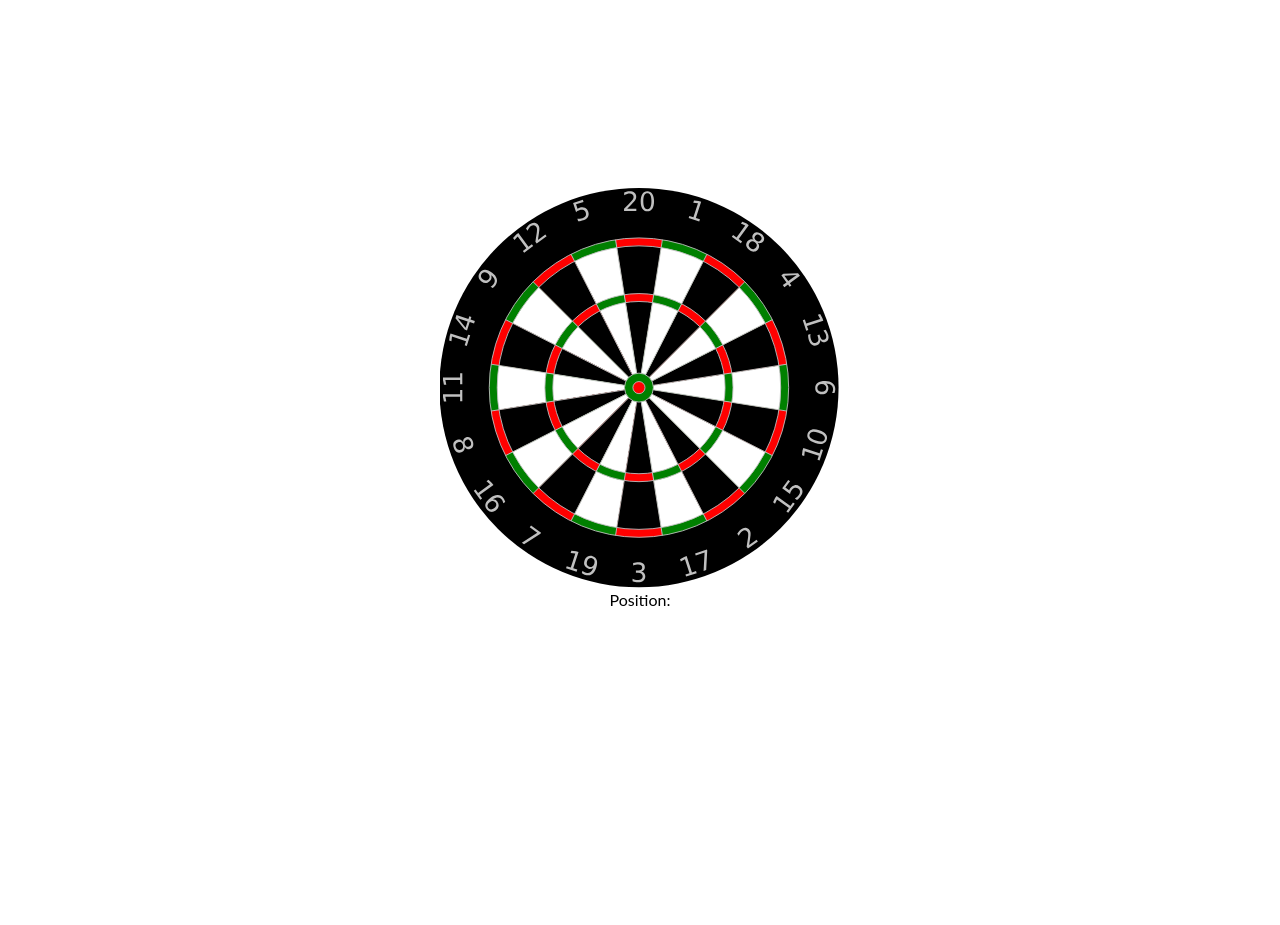
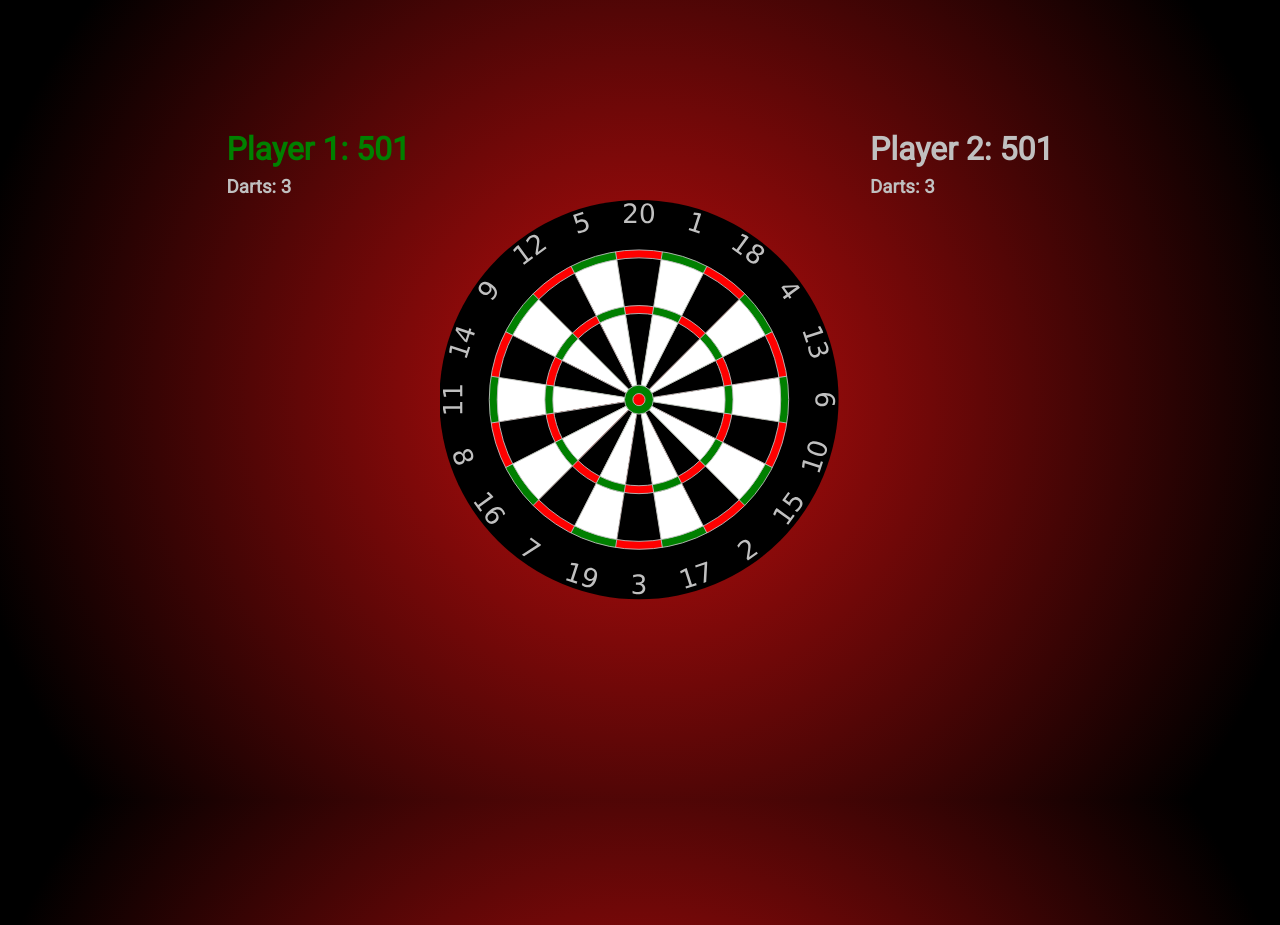
Before and after one commit to colinswan/dart-board-scores, a React (Vite) app: page / in a window 1280 px wide. Before the commit the page ends 800 px from the top, so only its background shows below. Built offline with nearby package versions, Linux system fonts and the light colour scheme.

Commit message:
started logic for player scores and refactored some code.

```diff
--- a/src/components/Dartboard.css
+++ b/src/components/Dartboard.css
@@ -1,8 +1,43 @@
 /* App.css */
+.scoreboard-container {
+  display: flex;
+
+  justify-content: center;
+  align-items: center;
+  height: 100vh;
+}
+
 .dartboard-container {
   display: flex;
   flex-direction: column;
   justify-content: center;
   align-items: center;
-  height: 100vh;
+  padding: 30px;
 }
+
+.play-1-scores {
+  height: 100%;
+  margin-top: 250px;
+}
+.play-1-scores h1 {
+  color: #c0c0c0;
+}
+.play-1-scores h3 {
+  color: #c0c0c0;
+}
+
+.play-2-scores {
+  height: 100%;
+  margin-top: 250px;
+}
+
+.play-2-scores h1 {
+  color: #c0c0c0;
+}
+.play-2-scores h3 {
+  color: #c0c0c0;
+}
+
+.active-player h1 {
+  color: #008000;
+}
--- a/src/components/Dartboard.jsx
+++ b/src/components/Dartboard.jsx
@@ -3,7 +3,6 @@ import dartboardSvg from "../assets/dartboard.svg";
 
 import "./Dartboard.css";
 
-const Dartboard = () => {
 const BULLSEYE_INNER = 0.0127;
 const BULLSEYE_OUTER = 0.0318;
 const TREBLE_INNER = 0.213;
@@ -11,22 +10,30 @@ const Dartboard = () => {
 const DOUBLE_INNER = 0.355;
 const DOUBLE_OUTER = 0.391;
 
-  const [position, setPosition] = useState(null);
-  const dartboardRef = useRef(null);
+const segmentToScore = {
+  1: 13,
+  2: 4,
+  3: 18,
+  4: 1,
+  5: 20,
+  6: 5,
+  7: 12,
+  8: 9,
+  9: 14,
+  10: 11,
+  11: 8,
+  12: 16,
+  13: 7,
+  14: 19,
+  15: 3,
+  16: 17,
+  17: 2,
+  18: 15,
+  19: 10,
+  20: 6,
+};
 
-  const handleClick = (e) => {
-    const rect = dartboardRef.current.getBoundingClientRect();
-    const centerX = rect.left + rect.width / 2;
-    const centerY = rect.top + rect.height / 2;
-
-    const x = e.clientX - centerX;
-    const y = centerY - e.clientY;
-
-    const angle = (Math.atan2(y, x) * 180) / Math.PI;
-    const distance = Math.sqrt(x * x + y * y);
-    const normalizedAngle = ((angle + 360) % 360) - 9;
-    const segment = Math.ceil(normalizedAngle / 18);
-
+const getPositionValue = (distance, segment, rect) => {
   let positionValue = 0;
 
   if (distance <= BULLSEYE_INNER * rect.width) {
@@ -34,46 +41,10 @@ const Dartboard = () => {
   } else if (distance <= BULLSEYE_OUTER * rect.width) {
     positionValue = 25;
   } else {
-      if (segment === 5) {
-        positionValue = 20;
-      } else if (segment === 4) {
-        positionValue = 1;
-      } else if (segment === 3) {
-        positionValue = 18;
-      } else if (segment === 2) {
-        positionValue = 4;
-      } else if (segment === 1) {
-        positionValue = 13;
-      } else if (segment === 20 || segment === -0) {
-        positionValue = 6;
-      } else if (segment === 19 || segment === -1) {
-        positionValue = 10;
-      } else if (segment === 18 || segment === -2) {
-        positionValue = 15;
-      } else if (segment === 17 || segment === -3) {
-        positionValue = 2;
-      } else if (segment === 16 || segment === -4) {
-        positionValue = 17;
-      } else if (segment === 15 || segment === -5) {
-        positionValue = 3;
-      } else if (segment === 14 || segment === -6) {
-        positionValue = 19;
-      } else if (segment === 13 || segment === -7) {
-        positionValue = 7;
-      } else if (segment === 12 || segment === -8) {
-        positionValue = 16;
-      } else if (segment === 11 || segment === -9) {
-        positionValue = 8;
-      } else if (segment === 10 || segment === -10) {
-        positionValue = 11;
-      } else if (segment === 9 || segment === -11) {
-        positionValue = 14;
-      } else if (segment === 8 || segment === -12) {
-        positionValue = 9;
-      } else if (segment === 7 || segment === -13) {
-        positionValue = 12;
-      } else if (segment === 6 || segment === -14) {
-        positionValue = 5;
+    positionValue = segmentToScore[Math.abs(segment)] || 0;
+
+    if (segment < 0) {
+      positionValue -= 1;
     }
 
     if (
@@ -91,10 +62,116 @@ const Dartboard = () => {
     }
   }
 
+  return positionValue;
+};
+
+const handleDartThrow = (
+  positionValue,
+  player,
+  darts,
+  setPlayer,
+  setDarts,
+  player1Score,
+  player2Score,
+  player1scoreHistory,
+  player2scoreHistory,
+  setPlayer1Score,
+  setPlayer2Score,
+  setPlayer1ScoreHistory,
+  setPlayer2ScoreHistory
+) => {
+  setDarts(darts - 1);
+
+  if (darts === 1) {
+    setPlayer(player === 1 ? 2 : 1);
+    setDarts(3);
+  }
+  if (player === 1) {
+    setPlayer1Score(player1Score - positionValue);
+    setPlayer1ScoreHistory([...player1scoreHistory, positionValue]);
+    if (player1Score === 0) {
+      window.alert("Player 1 wins!");
+      setPlayer1Score(501);
+    } else if (player1Score < 0) {
+      window.alert("Bust!");
+      setPlayer1Score(player1scoreHistory.reduce((a, b) => a + b, 0));
+    }
+  } else {
+    setPlayer2Score(player2Score - positionValue);
+    setPlayer2ScoreHistory([...player2scoreHistory, positionValue]);
+    if (player2Score === 0) {
+      window.alert("Player 2 wins!");
+      setPlayer2Score(501);
+    } else if (player2Score < 0) {
+      window.alert("Bust!");
+      setPlayer2Score(player2scoreHistory.reduce((a, b) => a + b, 0));
+    }
+  }
+};
+
+const Dartboard = () => {
+  const [position, setPosition] = useState(null);
+  const dartboardRef = useRef(null);
+  const [score, setScore] = useState(0);
+  const [scoreAlerts, setScoreAlerts] = useState();
+
+  const [player, setPlayer] = useState(1);
+  const [darts, setDarts] = useState(3);
+  const [player1scoreHistory, setPlayer1ScoreHistory] = useState([]);
+  const [player2scoreHistory, setPlayer2ScoreHistory] = useState([]);
+  const [player1Score, setPlayer1Score] = useState(501);
+  const [player2Score, setPlayer2Score] = useState(501);
+
+  const handleClick = (e) => {
+    const rect = dartboardRef.current.getBoundingClientRect();
+    const centerX = rect.left + rect.width / 2;
+    const centerY = rect.top + rect.height / 2;
+    const x = e.clientX - centerX;
+    const y = centerY - e.clientY;
+
+    const angle = (Math.atan2(y, x) * 180) / Math.PI;
+    const distance = Math.sqrt(x * x + y * y);
+    const normalizedAngle = ((angle + 360) % 360) - 9;
+    const segment = Math.ceil(normalizedAngle / 18);
+
+    const positionValue = getPositionValue(distance, segment, rect);
     setPosition(positionValue);
+    setScore(score + positionValue);
+
+    handleDartThrow(
+      positionValue,
+      player,
+      darts,
+      setPlayer,
+      setDarts,
+      player1Score,
+      player2Score,
+      player1scoreHistory,
+      player2scoreHistory,
+      setPlayer1Score,
+      setPlayer2Score,
+      setPlayer1ScoreHistory,
+      setPlayer2ScoreHistory
+    );
+
+    if (positionValue === 50) {
+      setScoreAlerts("BULLS EYE!");
+      window.alert("BULLS EYE!");
+    }
   };
 
   return (
+    <div className="scoreboard-container">
+      <div
+        className={`play-2-scores ${
+          player === 1 ? "play-1-scores active-player" : "play-1-scores"
+        }`}
+      >
+        <h1>Player 1: {player1Score}</h1>
+        {player === 1 && <h4>{position}</h4>}
+
+        <h3>Darts: {darts}</h3>
+      </div>
       <div className="dartboard-container">
         <svg
           ref={dartboardRef}
@@ -105,8 +182,21 @@ const Dartboard = () => {
         >
           <image href={dartboardSvg} width="400" height="400" />
         </svg>
+      </div>
 
-      <div>Position: {position !== null && `${position}`}</div>
+      {/* <div>Position: {position !== null && `${position}`}</div> */}
+      {/* <div>Score: {score}</div> */}
+      {/* {score && <div>{scoreAlerts}</div>} */}
+      <div
+        className={`play-2-scores ${
+          player === 2 ? "play-2-scores active-player" : "play-2-scores"
+        }`}
+      >
+        <h1>Player 2: {player2Score}</h1>
+
+        {player === 2 && <h4>{position}</h4>}
+        <h3>Darts: {darts}</h3>
+      </div>
     </div>
   );
 };
--- a/src/index.css
+++ b/src/index.css
@@ -1,7 +1,7 @@
-/*
-  Josh's Custom CSS Reset
-  https://www.joshwcomeau.com/css/custom-css-reset/
-*/
+@import url("https://fonts.googleapis.com/css?family=Fredoka+One&display=swap");
+@import url("https://fonts.googleapis.com/css?family=Oswald&display=swap");
+@import url("https://fonts.googleapis.com/css?family=Roboto&display=swap");
+
 *,
 *::before,
 *::after {
@@ -17,7 +17,16 @@ body {
 body {
   line-height: 1.5;
   -webkit-font-smoothing: antialiased;
-  font-family: "Lato", sans-serif;
+  /* font-family: "Fredoka One", cursive; */
+  /* font-family: "Oswald", sans-serif; */
+  font-family: "Roboto", sans-serif;
+
+  background: rgb(195, 14, 14);
+  background: radial-gradient(
+    circle,
+    rgba(195, 14, 14, 1) 0%,
+    rgba(0, 0, 0, 1) 90%
+  );
 }
 img,
 picture,
```
Lines whose indentation alone changed are shown as unchanged.
